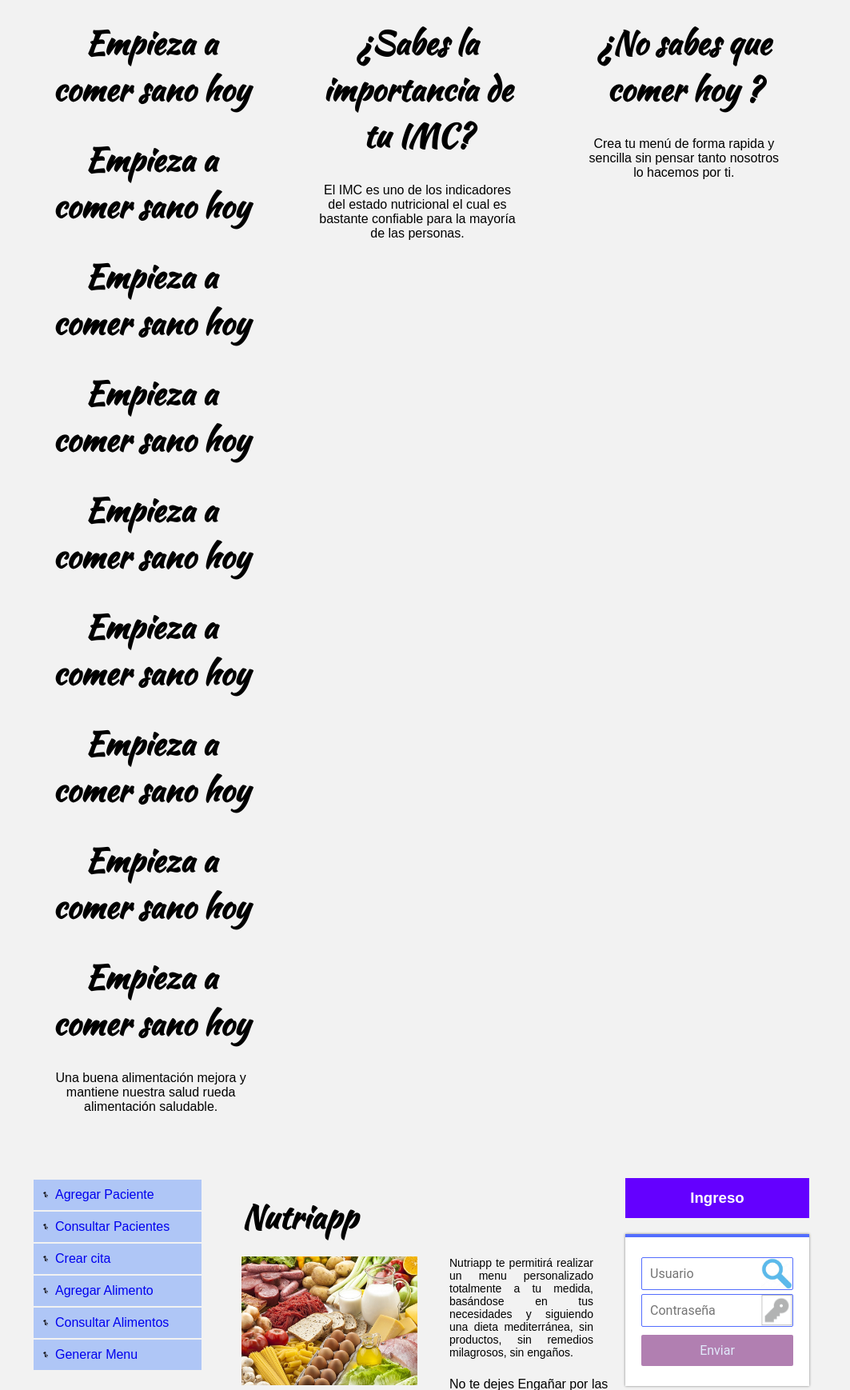
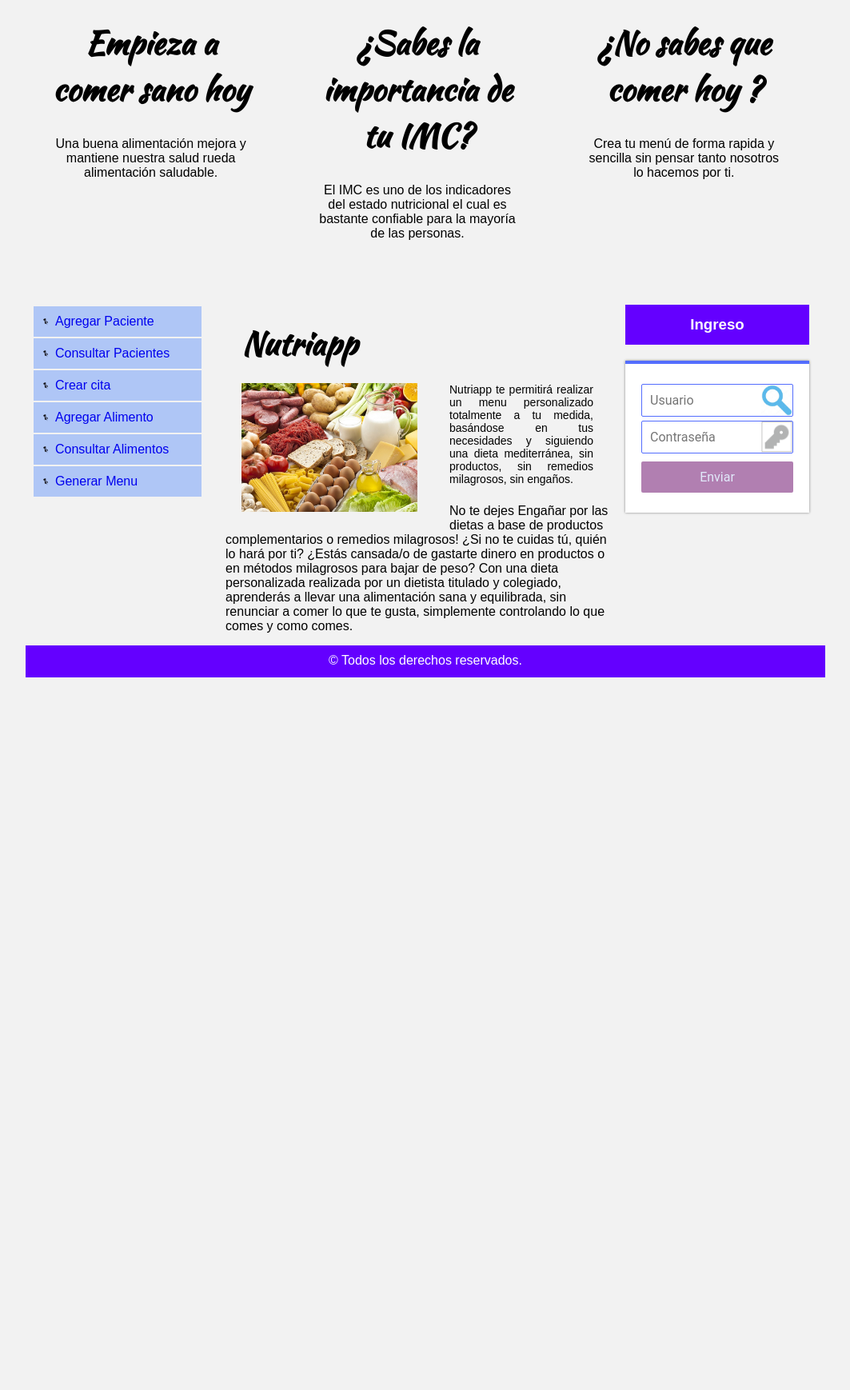
Before and after one commit to JackSparrowCg/nutriapp_TADDW, a PHP site: page / in a window 1280 px wide. Shown: the part 469-2207 px from the top of the page at 80% size, without its empty margins (118-1181 px from the left). After the commit the page ends 1316 px from the top, so only its background shows below. Run offline with PHP 8.4, Linux system fonts and the light colour scheme; grey boxes are pictures that could not be loaded.

Commit message:
Se borro las lineas repetidas del H1 del indice

```diff
--- a/index.php
+++ b/index.php
@@ -10,14 +10,6 @@
 
                 <center>
                     <img src="img/plato.png">
-                    <h1>Empieza a comer sano hoy </h1>
-                    <h1>Empieza a comer sano hoy </h1>
-                    <h1>Empieza a comer sano hoy </h1>
-                    <h1>Empieza a comer sano hoy </h1>
-                    <h1>Empieza a comer sano hoy </h1>
-                    <h1>Empieza a comer sano hoy </h1>
-                    <h1>Empieza a comer sano hoy </h1>
-                    <h1>Empieza a comer sano hoy </h1>
                     <h1>Empieza a comer sano hoy </h1>
                     <p> Una buena alimentación mejora y mantiene nuestra salud rueda alimentación saludable.</p>
                 </center>
```
